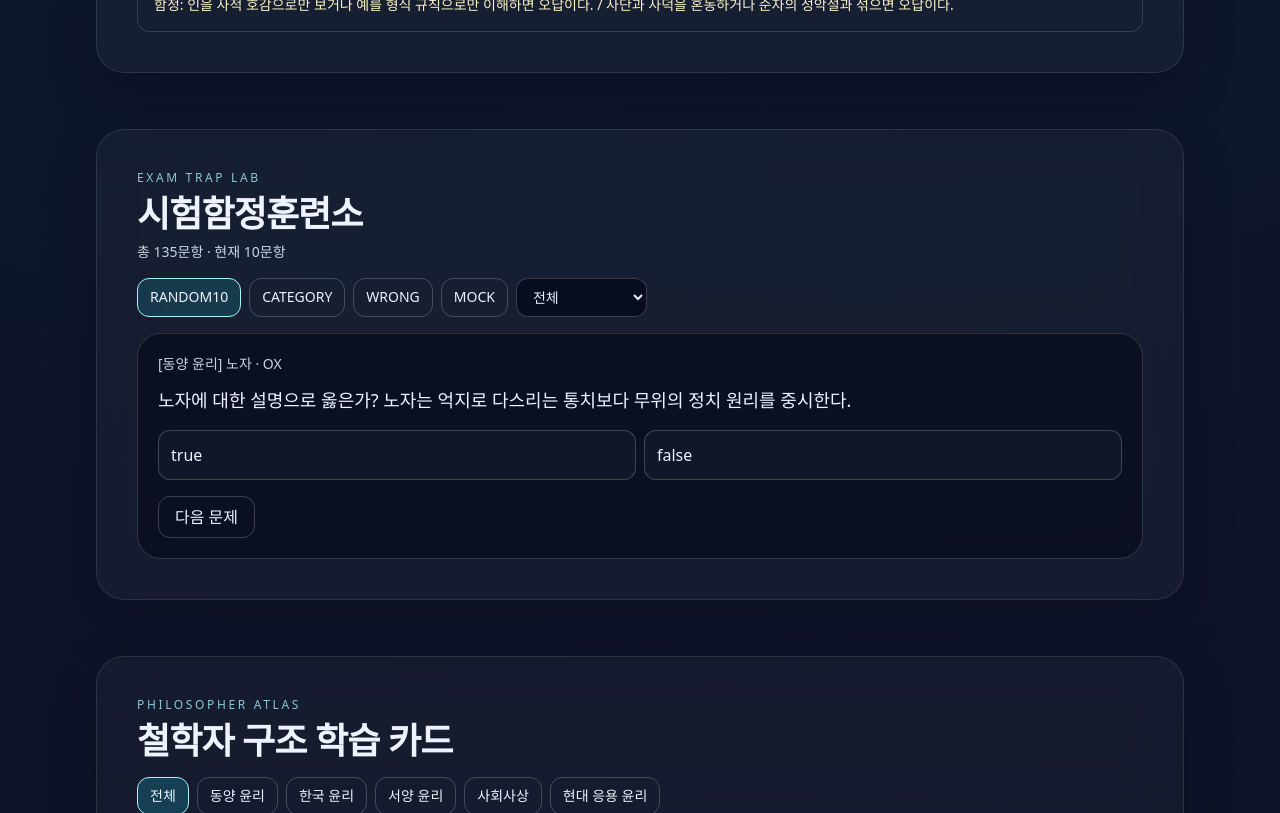
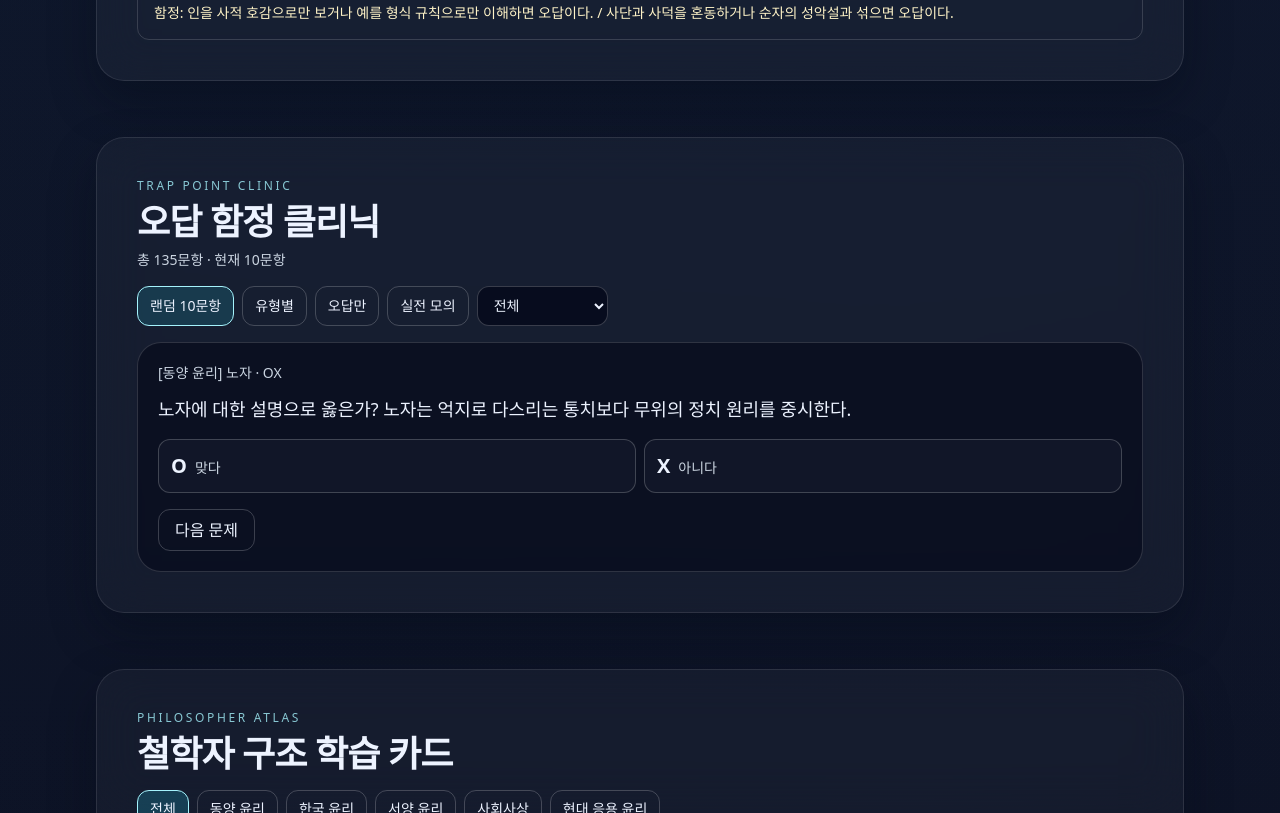
Before and after one commit to yogitobi31/yunsa-philosopher-atlas, a Next.js app: page / in a window 1280 px wide. Shown: the part 2580-3393 px from the top of the page. Built offline with nearby package versions, Linux system fonts and the light colour scheme.

Commit message:
Refine trap training UX for Korean students

```diff
--- a/components/ExamTrapTraining.tsx
+++ b/components/ExamTrapTraining.tsx
@@ -4,6 +4,20 @@ import { trapQuestions } from "@/data/trapQuestions";
 
 const WRONG_KEY = "ethics-atlas-wrong-answers-v2";
 type Mode = "RANDOM10" | "CATEGORY" | "WRONG" | "MOCK";
+
+const MODE_LABEL: Record<Mode, string> = {
+  RANDOM10: "랜덤 10문항",
+  CATEGORY: "유형별",
+  WRONG: "오답만",
+  MOCK: "실전 모의",
+};
+
+const normalizeChoice = (value: string) => {
+  const v = value.toLowerCase();
+  if (v === "true") return "O";
+  if (v === "false") return "X";
+  return value;
+};
 
 export function ExamTrapTraining() {
   const [mode, setMode] = useState<Mode>("RANDOM10");
@@ -13,7 +27,7 @@ export function ExamTrapTraining() {
   const categories = ["전체", ...Array.from(new Set(trapQuestions.map((q) => q.category)))];
 
   const pool = useMemo(() => {
-    const wrong = typeof window === "undefined" ? [] : JSON.parse(localStorage.getItem(WRONG_KEY) ?? "[]") as string[];
+    const wrong = typeof window === "undefined" ? [] : (JSON.parse(localStorage.getItem(WRONG_KEY) ?? "[]") as string[]);
     const base = category === "전체" ? trapQuestions : trapQuestions.filter((q) => q.category === category);
     if (mode === "WRONG") return base.filter((q) => wrong.includes(q.id));
     if (mode === "MOCK") return base.slice(0, 20);
@@ -21,27 +35,57 @@ export function ExamTrapTraining() {
     return base;
   }, [mode, category]);
 
+  const resetFilters = () => {
+    setCategory("전체");
+    setMode("RANDOM10");
+    setIdx(0);
+    setPicked(null);
+  };
+
   const q = pool[idx % Math.max(pool.length, 1)];
-  if (!q) return <section id="trap" className="section-shell"><h2 className="section-title">시험함정훈련소</h2><p className="mt-2 text-slate-300">선택한 조건의 문제가 없습니다.</p></section>;
-  const isCorrect = picked !== null && (typeof q.answer === "boolean" ? String(q.answer) === picked : q.answer === picked);
+  if (!q) {
+    return (
+      <section id="trap" className="section-shell pb-24 md:pb-10">
+        <p className="eyebrow">TRAP POINT CLINIC</p>
+        <h2 className="section-title mt-2">오답 함정 클리닉</h2>
+        <div className="mt-4 rounded-2xl border border-white/15 bg-slate-950/55 p-5">
+          <p className="text-slate-200">선택한 조건의 문제가 아직 없어요.</p>
+          <p className="mt-1 text-sm text-slate-300">필터를 초기화하거나 다른 범위를 선택해 보세요.</p>
+          <div className="mt-4 flex flex-wrap gap-2">
+            <button onClick={resetFilters} className="rounded-xl border border-cyan-200/60 bg-cyan-400/15 px-4 py-2 text-sm">
+              전체 문제 보기
+            </button>
+            <button onClick={resetFilters} className="rounded-xl border border-white/20 px-4 py-2 text-sm">
+              필터 초기화
+            </button>
+          </div>
+        </div>
+      </section>
+    );
+  }
+
+  const answerLabel = typeof q.answer === "boolean" ? (q.answer ? "O" : "X") : normalizeChoice(String(q.answer));
+  const isCorrect = picked !== null && answerLabel === picked;
   const submit = (value: string) => {
     if (picked) return;
     setPicked(value);
-    const correct = typeof q.answer === "boolean" ? String(q.answer) === value : q.answer === value;
+    const correct = answerLabel === value;
     if (!correct) {
       const prev = JSON.parse(localStorage.getItem(WRONG_KEY) ?? "[]") as string[];
       localStorage.setItem(WRONG_KEY, JSON.stringify(Array.from(new Set([...prev, q.id]))));
     }
   };
-  const choices = q.choices ?? ["true", "false"];
 
-  return <section id="trap" className="section-shell"><p className="eyebrow">Exam Trap Lab</p><h2 className="section-title mt-2">시험함정훈련소</h2><p className="mt-2 text-sm text-slate-300">총 {trapQuestions.length}문항 · 현재 {pool.length}문항</p>
-    <div className="mt-4 flex flex-wrap gap-2">{(["RANDOM10","CATEGORY","WRONG","MOCK"] as const).map((m)=><button key={m} onClick={()=>{setMode(m);setIdx(0);setPicked(null);}} className={`rounded-xl border px-3 py-2 text-sm ${mode===m?"border-cyan-200 bg-cyan-400/15":"border-white/20"}`}>{m}</button>)}
-    <select value={category} onChange={(e)=>{setCategory(e.target.value);setIdx(0);setPicked(null);}} className="rounded-xl border border-white/20 bg-slate-950/70 px-3 py-2 text-sm">{categories.map((c)=><option key={c}>{c}</option>)}</select></div>
+  const rawChoices = q.choices ?? ["true", "false"];
+  const choices = rawChoices.map((c) => normalizeChoice(String(c)));
+
+  return <section id="trap" className="section-shell pb-24 md:pb-10"><p className="eyebrow">TRAP POINT CLINIC</p><h2 className="section-title mt-2">오답 함정 클리닉</h2><p className="mt-2 text-sm text-slate-300">총 {trapQuestions.length}문항 · 현재 {pool.length}문항</p>
+    <div className="mt-4 flex flex-wrap gap-2">{(["RANDOM10", "CATEGORY", "WRONG", "MOCK"] as const).map((m) => <button key={m} onClick={() => { setMode(m); setIdx(0); setPicked(null); }} className={`min-h-10 rounded-xl border px-3 py-2 text-xs sm:text-sm ${mode === m ? "border-cyan-200 bg-cyan-400/15" : "border-white/20"}`}>{MODE_LABEL[m]}</button>)}
+      <select value={category} onChange={(e) => { setCategory(e.target.value); setIdx(0); setPicked(null); }} className="min-h-10 rounded-xl border border-white/20 bg-slate-950/70 px-3 py-2 text-xs sm:text-sm">{categories.map((c) => <option key={c}>{c}</option>)}</select></div>
     <article className="mt-4 rounded-3xl border border-white/15 bg-slate-950/55 p-5"><p className="text-sm text-slate-300">[{q.category}] {q.philosopher ?? "통합"} · {q.type}</p><p className="mt-3 text-lg">{q.question}</p>
-      <div className="mt-4 grid gap-2 md:grid-cols-2">{choices.map((c)=><button key={c} onClick={()=>submit(c)} className="rounded-xl border border-white/20 bg-white/[0.03] px-3 py-3 text-left hover:border-white/40">{c}</button>)}</div>
-      {picked && <div className={`mt-4 rounded-2xl border p-4 ${isCorrect?"border-emerald-300/40 bg-emerald-500/10":"border-rose-300/40 bg-rose-500/10"}`}><p><strong>정답:</strong> {String(q.answer)}</p><p><strong>해설:</strong> {q.explanation}</p><p><strong>함정 포인트:</strong> {q.trapPoint}</p></div>}
-      <button onClick={()=>{setIdx((v)=>v+1);setPicked(null);}} className="mt-4 rounded-xl border border-white/20 px-4 py-2">다음 문제</button>
+      <div className="mt-4 grid gap-2 md:grid-cols-2">{choices.map((c) => <button key={c} onClick={() => submit(c)} className="rounded-xl border border-white/20 bg-white/[0.03] px-3 py-3 text-left hover:border-white/40"><span className="text-xl font-semibold">{c}</span>{(c === "O" || c === "X") && <span className="ml-2 text-sm text-slate-300">{c === "O" ? "맞다" : "아니다"}</span>}</button>)}</div>
+      {picked && <div className={`mt-4 rounded-2xl border p-4 ${isCorrect ? "border-emerald-300/40 bg-emerald-500/10" : "border-rose-300/40 bg-rose-500/10"}`}><p className="font-semibold">{isCorrect ? "정답이에요." : "함정에 걸렸어요."}</p><p className="mt-1 text-sm text-slate-100">{isCorrect ? "핵심을 잘 잡았어요." : "이 선지는 이렇게 구분해야 해요."}</p><p className="mt-2"><strong>정답:</strong> {answerLabel}</p><p className="mt-1"><strong>해설:</strong> {q.explanation}</p><p className="mt-1"><strong>함정 포인트:</strong> {q.trapPoint}</p></div>}
+      <button onClick={() => { setIdx((v) => v + 1); setPicked(null); }} className="mt-4 rounded-xl border border-white/20 px-4 py-2">다음 문제</button>
     </article>
   </section>;
 }
```
